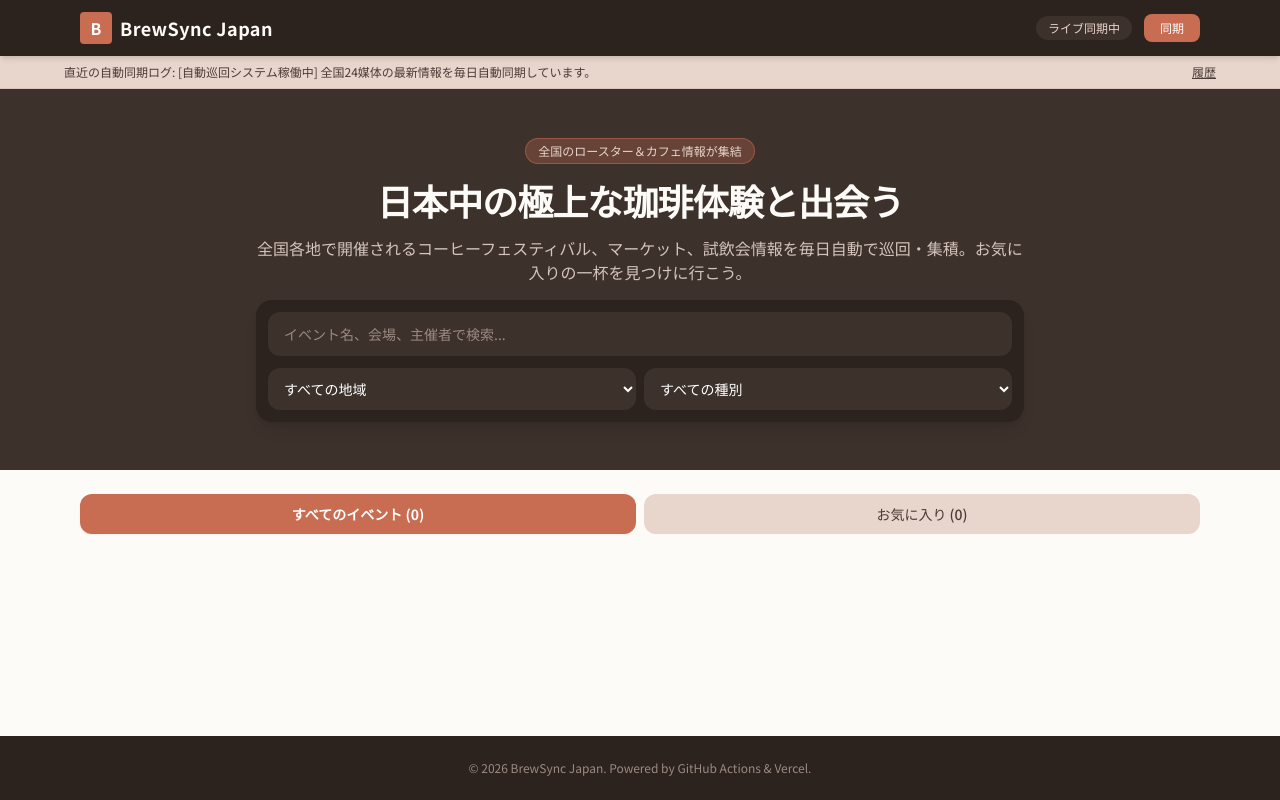
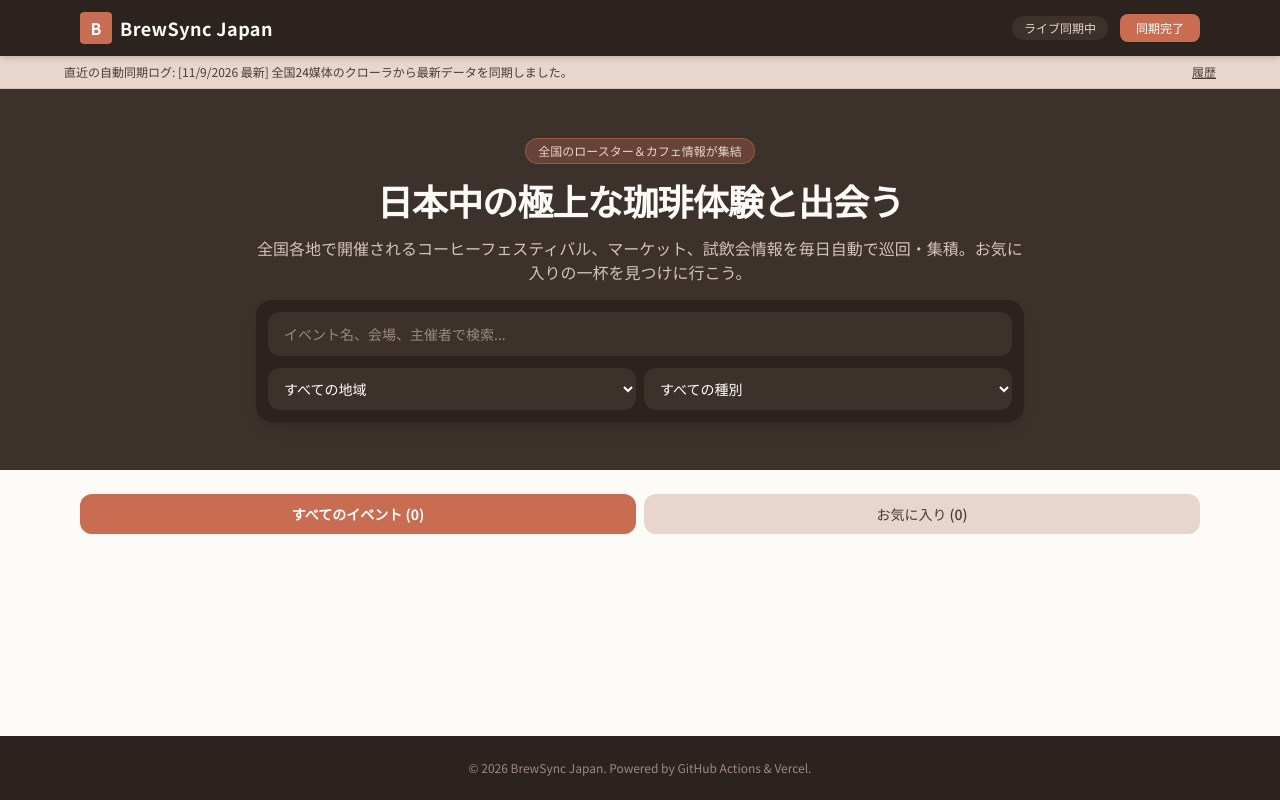
Before and after one commit to KanaR-Coffee/Japanese-Coffee-Events., a plain HTML site: page index.html in a window 1280 px wide. Both pictures are taken after a click on the button "同期". Drawn offline with nearby package versions, Linux system fonts and the light colour scheme.

Commit message:
index.html の更新9

```diff
--- a/index.html
+++ b/index.html
@@ -89,9 +89,10 @@
         let currentTab = 'all';
         let favorites = JSON.parse(localStorage.getItem('coffee_favs') || '[]');
 
+        // キャッシュを回避して確実に events.json を読み込む
         async function loadEvents() {
             try {
-                const response = await fetch('events.json?v=' + new Date().getTime());
+                const response = await fetch('events.json?t=' + new Date().getTime());
                 eventsData = await response.json();
                 renderEvents();
             } catch (error) {
@@ -171,4 +172,23 @@
             if (favorites.includes(id)) {
                 favorites = favorites.filter(f => f !== id);
             } else {
-                favorites.push(id
+                favorites.push(id);
+            }
+            localStorage.setItem('coffee_favs', JSON.stringify(favorites));
+            renderEvents();
+        }
+
+        function triggerSync() {
+            const btn = document.getElementById('sync-btn');
+            btn.innerText = "同期中...";
+            setTimeout(() => {
+                btn.innerText = "同期完了";
+                document.getElementById('sync-status-text').innerText = `直近の自動同期ログ: [${new Date().toLocaleDateString()} 最新] 全国24媒体のクローラから最新データを同期しました。`;
+                setTimeout(() => { btn.innerText = "同期"; }, 2000);
+            }, 1000);
+        }
+
+        loadEvents();
+    </script>
+</body>
+</html>
```
